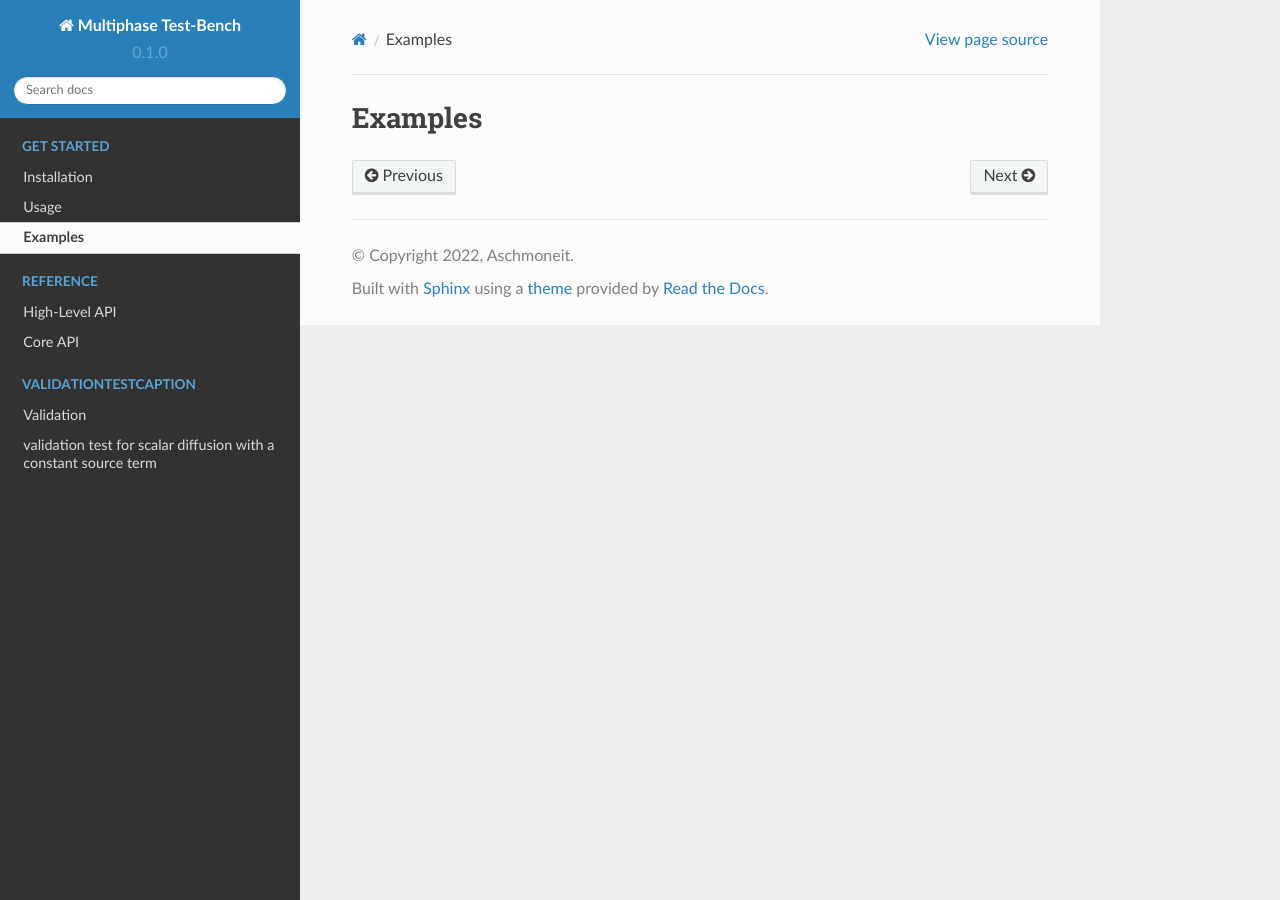
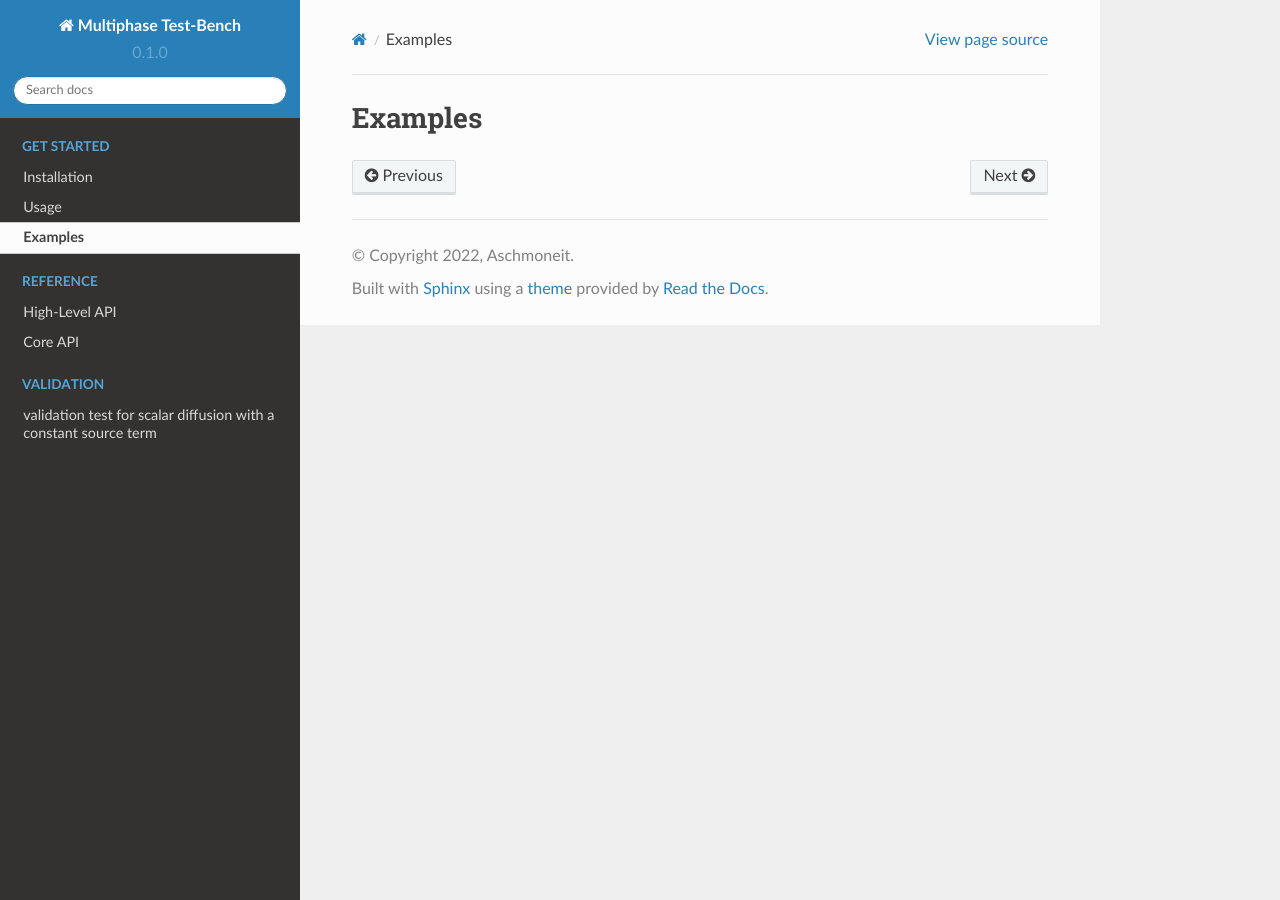
Before and after one commit to fjaschmoneit/multiphase-test-bench, a Sphinx documentation site: the page built from docs/source/examples.rst, in a window 1280 px wide. Built offline with Sphinx 7.4.7 and the Read the Docs theme 2.0.0, drawn with Linux system fonts in a browser that asks for light colours; pages that are not in the unit, such as notebooks, are missing from menus.

Commit message:
updating  doc

```diff
--- a/docs/source/index.rst
+++ b/docs/source/index.rst
@@ -30,7 +30,7 @@ Contents
     api
 
 .. toctree::
-    :caption: ValidationTestCaption
+    :caption: Validation
 
-    validation
     notebooks/heatConvectionValidation
+    ../../ValidationTests/convectionDiffusion
--- a/docs/source/validation.rst
+++ /dev/null
@@ -1,4 +0,0 @@
-Validation
-==========
-
-this is empty
```
